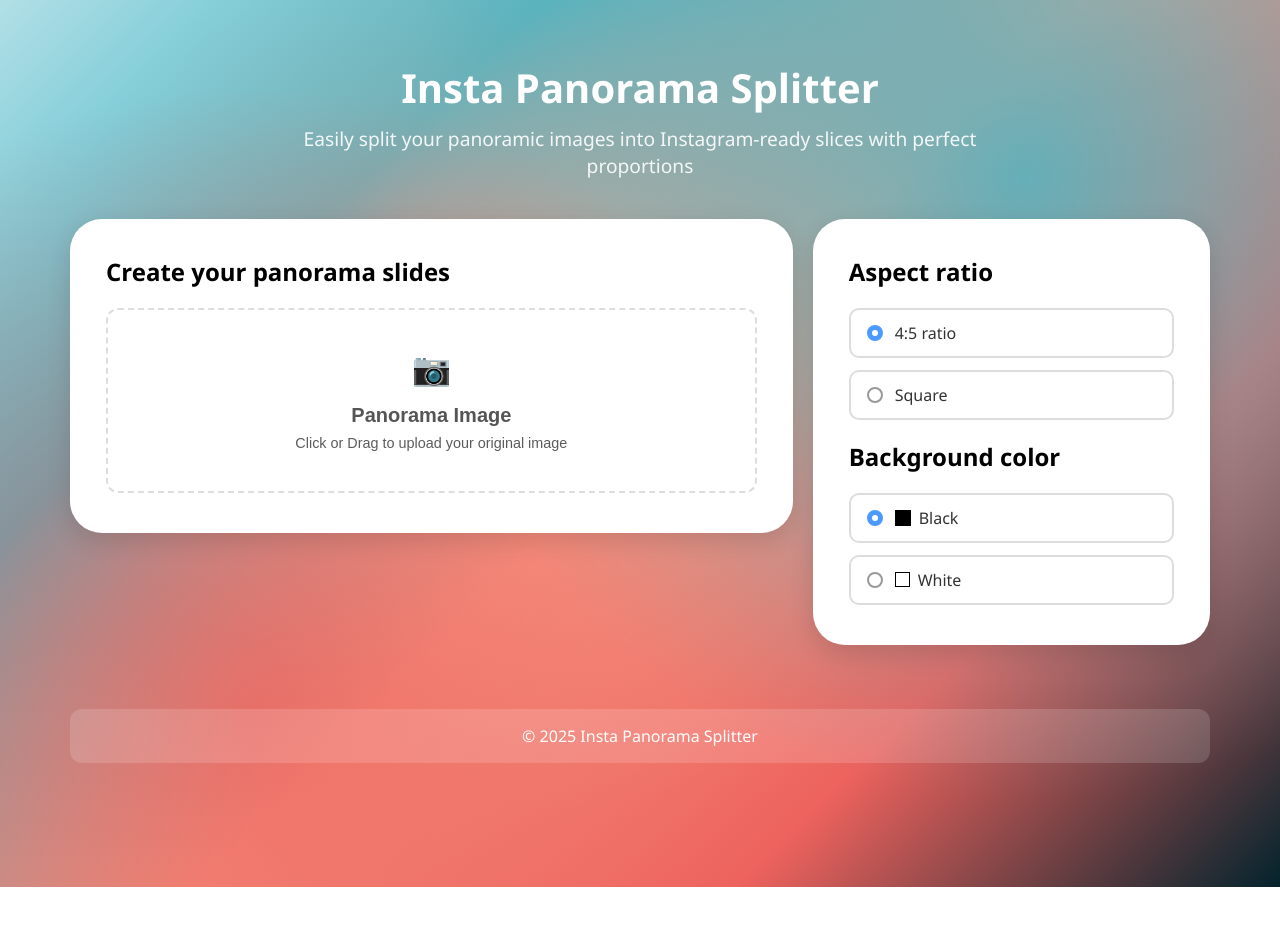
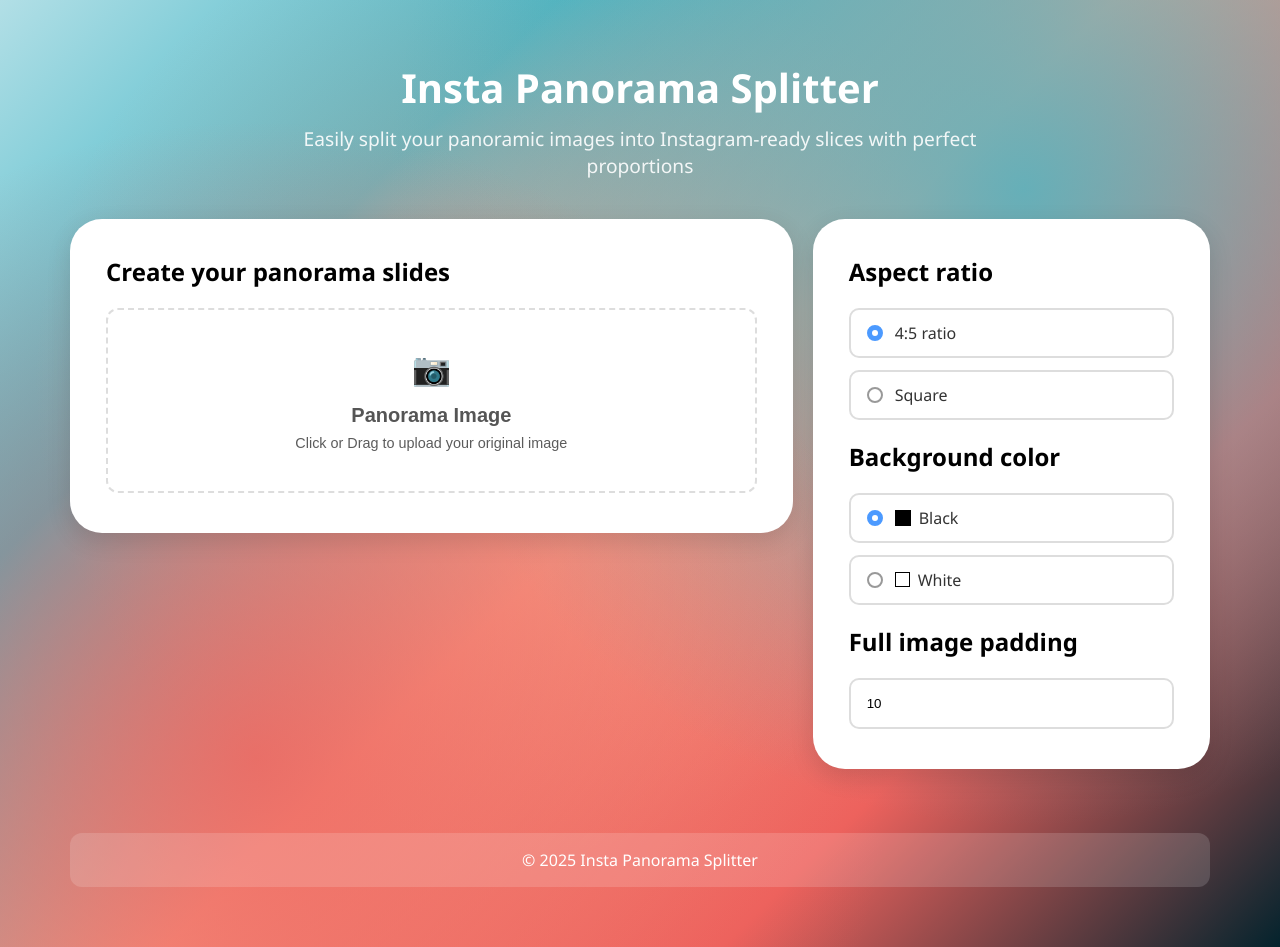
Before and after one commit to captainAyan/panorama_splitter, a React (Vite) app: page / in a window 1280 px wide. Before the commit the page ends 887 px from the top, so only its background shows below. Built offline with nearby package versions, Linux system fonts and the light colour scheme.

Commit message:
feat: :sparkles: added full panorama slide with padding control

```diff
--- a/src/App.css
+++ b/src/App.css
@@ -40,6 +40,9 @@ html {
       #ed625d 75%,
       #03232d 100%
     );
+  background-attachment: fixed;
+  background-repeat: no-repeat;
+  background-size: cover;
   padding: 60px 20px;
   display: flex;
   justify-content: center;
@@ -104,6 +107,36 @@ html {
   flex: 1;
 }
 
+/* Grid container */
+.image-grid {
+  display: grid;
+  grid-template-columns: repeat(auto-fill, minmax(150px, 1fr));
+  gap: 10px;
+  margin-top: 2rem;
+}
+
+/* Image class */
+.sliced-image {
+  max-height: 150px;
+  height: auto;
+  object-fit: contain;
+  border: #777 solid 2px;
+  border-radius: 16px;
+  box-shadow: 0 1px 3px rgba(0, 0, 0, 0.1);
+}
+
+.text-input {
+  display: flex;
+  align-items: center;
+  margin-top: 20px;
+  width: 100%;
+  padding: 16px 16px;
+  border: 2px solid #ddd;
+  border-radius: 10px;
+  cursor: pointer;
+  transition: border-color 0.3s, background-color 0.3s;
+}
+
 .radio-group {
   display: flex;
   flex-direction: column;
@@ -120,24 +153,6 @@ html {
   cursor: pointer;
   transition: border-color 0.3s, background-color 0.3s;
   user-select: none;
-}
-
-/* Grid container */
-.image-grid {
-  display: grid;
-  grid-template-columns: repeat(auto-fill, minmax(150px, 1fr));
-  gap: 10px;
-  margin-top: 2rem;
-}
-
-/* Image class */
-.sliced-image {
-  max-height: 150px;
-  height: auto;
-  object-fit: contain;
-  border: #777 solid 2px;
-  border-radius: 16px;
-  box-shadow: 0 1px 3px rgba(0, 0, 0, 0.1);
 }
 
 .radio-option:hover {
@@ -243,12 +258,31 @@ html {
   background-color: #d35652;
 }
 
-.button.generate-button {
-  background-color: #57efed;
+@keyframes anime {
+  0% {
+    background-position: 0% 50%;
+  }
+  50% {
+    background-position: 100% 50%;
+  }
+  100% {
+    background-position: 0% 50%;
+  }
 }
 
-.button.generate-button:hover {
-  background-color: #49c9c7;
+.button.generate-button {
+  background: linear-gradient(
+    -45deg,
+    #84ffc9,
+    #aab2ff,
+    #eca0ff,
+    #ffa63d,
+    #f24389,
+    #a478f1,
+    #338aff
+  );
+  background-size: 500%;
+  animation: anime 10s linear infinite;
 }
 
 footer {
@@ -257,5 +291,5 @@ footer {
   padding: 1rem 1rem;
   text-align: center;
   color: white;
-  margin: 4rem auto;
+  margin-top: 4rem;
 }
--- a/src/App.jsx
+++ b/src/App.jsx
@@ -12,6 +12,7 @@ function App() {
   const [image, setImage] = useState();
   const [aspectRatio, setAspectRatio] = useState(AspectRatio.FourToFive);
   const [fillColor, setFillColor] = useState(FillColor.BLACK);
+  const [padding, setPadding] = useState(10);
 
   const handleImageRemoval = () => {
     setImage(null);
@@ -49,6 +50,25 @@ function App() {
       imageSources = [...imageSources, canvas.toDataURL()];
     }
 
+    // Full panorama slide
+    ctx.fillStyle = fillColor;
+    ctx.fillRect(0, 0, frame_width, frame_height);
+    ctx.fill();
+
+    let paddingAdjustedFrameWidth = frame_width - padding * 2;
+    let scaledImageHeight =
+      (paddingAdjustedFrameWidth / image.width) * frame_height;
+
+    ctx.drawImage(
+      image,
+      padding,
+      (frame_height - scaledImageHeight) / 2,
+      frame_width - padding * 2,
+      scaledImageHeight
+    );
+
+    imageSources = [...imageSources, canvas.toDataURL()];
+
     setSlices(imageSources);
   };
 
@@ -72,11 +92,15 @@ function App() {
 
               {image && (
                 <>
-                  <Viewer imageLink={image.src} />
+                  {/* <Viewer imageLink={image.src} /> */}
 
                   <img
                     src={image.src}
-                    style={{ width: "100%", borderRadius: "16px" }}
+                    style={{
+                      width: "100%",
+                      marginTop: "20px",
+                      borderRadius: "16px",
+                    }}
                   />
 
                   <div
@@ -110,6 +134,8 @@ function App() {
                 setAspectRatio={setAspectRatio}
                 fillColor={fillColor}
                 setFillColor={setFillColor}
+                padding={padding}
+                setPadding={setPadding}
               />
 
               {image && <Details image={image} aspectRatio={aspectRatio} />}
--- a/src/Settings.jsx
+++ b/src/Settings.jsx
@@ -5,6 +5,8 @@ export default function Settings({
   setAspectRatio,
   fillColor,
   setFillColor,
+  padding,
+  setPadding,
 }) {
   const handleAspectRatioChange = (e) => {
     setAspectRatio(e.target.value);
@@ -12,6 +14,10 @@ export default function Settings({
 
   const handleFillColorChange = (e) => {
     setFillColor(e.target.value);
+  };
+
+  const handlePaddingChange = (e) => {
+    setPadding(parseInt(e.target.value) || 0);
   };
 
   return (
@@ -82,6 +88,16 @@ export default function Settings({
           <span className="custom-radio-label">White</span>
         </label>
       </div>
+
+      <h2 className="card-header">Full image padding</h2>
+      <div>
+        <input
+          type="text"
+          className="text-input"
+          value={padding}
+          onChange={handlePaddingChange}
+        />
+      </div>
     </>
   );
 }
```
